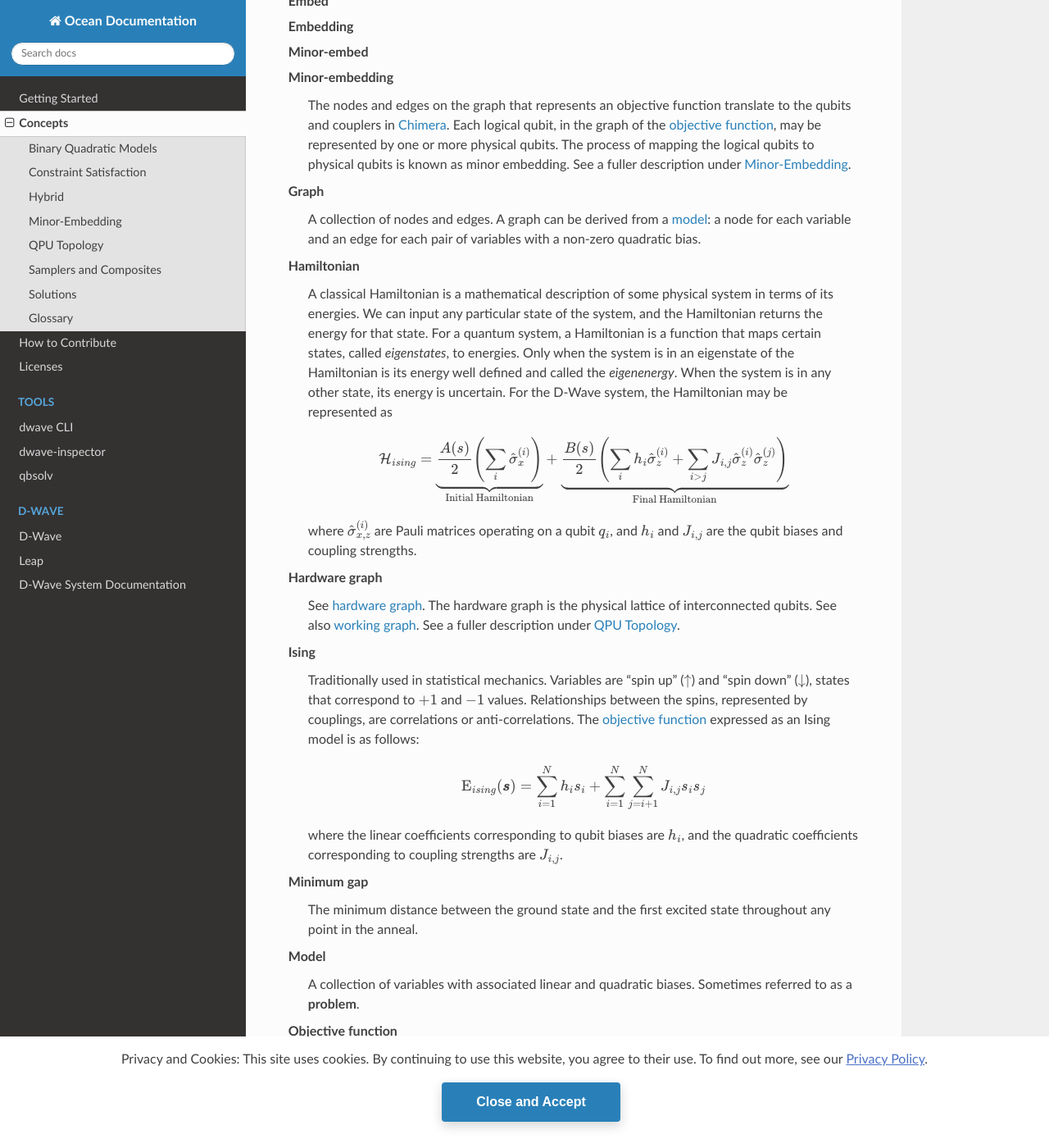
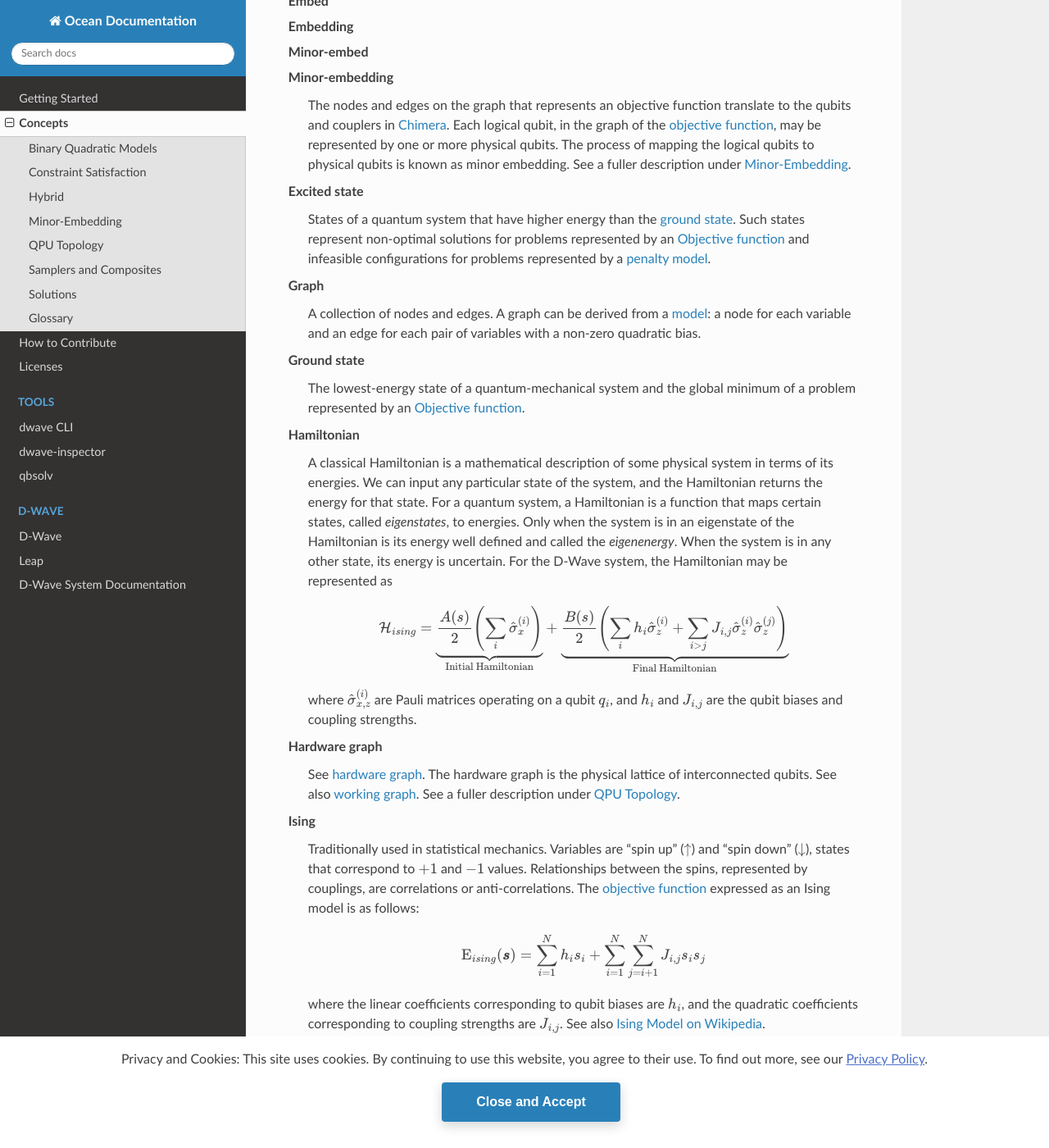
Before and after one commit to dwavesystems/dwave-ocean-sdk, a Sphinx documentation site: the page built from docs/concepts/index.rst, in a window 1280 px wide and 1400 px high, scrolled down 1544 px. Shown: the whole window at 82% size. Built offline with Sphinx 7.4.7 and the Read the Docs theme 2.0.0, drawn with Linux system fonts in a browser that asks for light colours; pages that are not in the unit, such as notebooks, are missing from menus; the version number could not be read and is left out; some of the changed text lies outside the part shown.

Commit message:
Update for review comments from arcondello

```diff
--- a/docs/concepts/index.rst
+++ b/docs/concepts/index.rst
@@ -104,11 +104,20 @@ Glossary
          qubits is known as minor embedding.
          See a fuller description under :doc:`Minor-Embedding </concepts/embedding>`.
 
+      Excited state
+         States of a quantum system that have higher energy than the :term:`ground state`.
+         Such states represent non-optimal solutions for problems represented by an
+         :term:`Objective function` and infeasible configurations for problems
+         represented by a :term:`penalty model`.
+
       Graph
          A collection of nodes and edges. A graph can be derived
          from a :term:`model`\ : a node for each variable and an edge for each pair
          of variables with a non-zero quadratic bias.
 
+      Ground state
+         The lowest-energy state of a quantum-mechanical system and the global minimum
+         of a problem represented by an :term:`Objective function`.
 
       Hamiltonian
          A classical Hamiltonian is a mathematical description of some physical
@@ -156,10 +165,11 @@ Glossary
          where the linear coefficients corresponding to qubit biases
          are :math:`h_i`, and the quadratic coefficients corresponding to coupling
          strengths are :math:`J_{i,j}`.
+         See also `Ising Model on Wikipedia <https://en.wikipedia.org/wiki/Ising_model>`_.
 
       Minimum gap
-         The minimum distance between the ground state and the first excited
-         state throughout any point in the anneal.
+         The minimum distance between the :term:`ground state` and the first
+         :term:`excited state` throughout any point in the anneal.
 
       Model
          A collection of variables with associated linear and
@@ -180,6 +190,11 @@ Glossary
          of Ocean tools, penalty functions are typically employed to increase the energy
          level of a problem’s :term:`objective function` by penalizing non-valid configurations.
          See `Penalty method on Wikipedia <https://en.wikipedia.org/wiki/Penalty_method>`_
+
+      Penalty model
+         An approach to solving constraint satisfaction problems (CSP) using an :term:`Ising` model
+         or a :term:`QUBO` by mapping each individual constraint in the CSP to a ‘small’ Ising model
+         or QUBO.
 
       QPU
          Quantum processing unit
@@ -220,6 +235,7 @@ Glossary
             \begin{equation}
           		\text{E}_{qubo}(a_i, b_{i,j}; q_i) = \sum_{i} a_i q_i + \sum_{i<j} b_{i,j} q_i q_j.
             \end{equation}
+         See also `QUBO on Wikipedia <https://en.wikipedia.org/wiki/Quadratic_unconstrained_binary_optimization>`_.
 
       Sampler
          Samplers are processes that sample from low energy states of a problem's objective
```
Also changed, not shown: other parts of docs/concepts/index.rst (+3 -1 lines).
